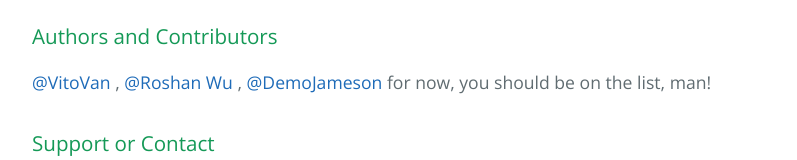
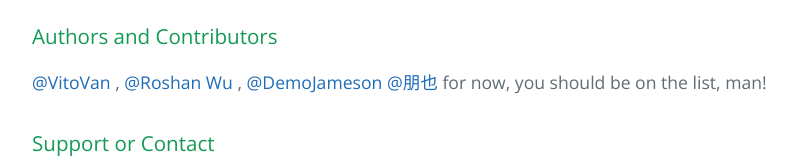
Before and after one commit to VitoVan/v2excellent.js, a plain HTML site: page index.html in a window 1280 px wide. Shown: the part 2677-2837 px from the top of the page, without its empty margins (192-989 px from the left). Drawn offline with nearby package versions, Linux system fonts and the light colour scheme.

Commit message:
add contributor

```diff
--- a/index.html
+++ b/index.html
@@ -79,6 +79,7 @@
     <a href="https://github.com/VitoVan" class="user-mention">@VitoVan</a> ,
     <a href="https://github.com/roshanca" class="user-mention">@Roshan Wu</a> ,
     <a href="https://github.com/DemoJameson" class="user-mention">@DemoJameson</a>
+    <a href="https://github.com/tomoya92" class="user-mention">@朋也</a>
     for now, you should be on the list, man!
 </p>
 
```
